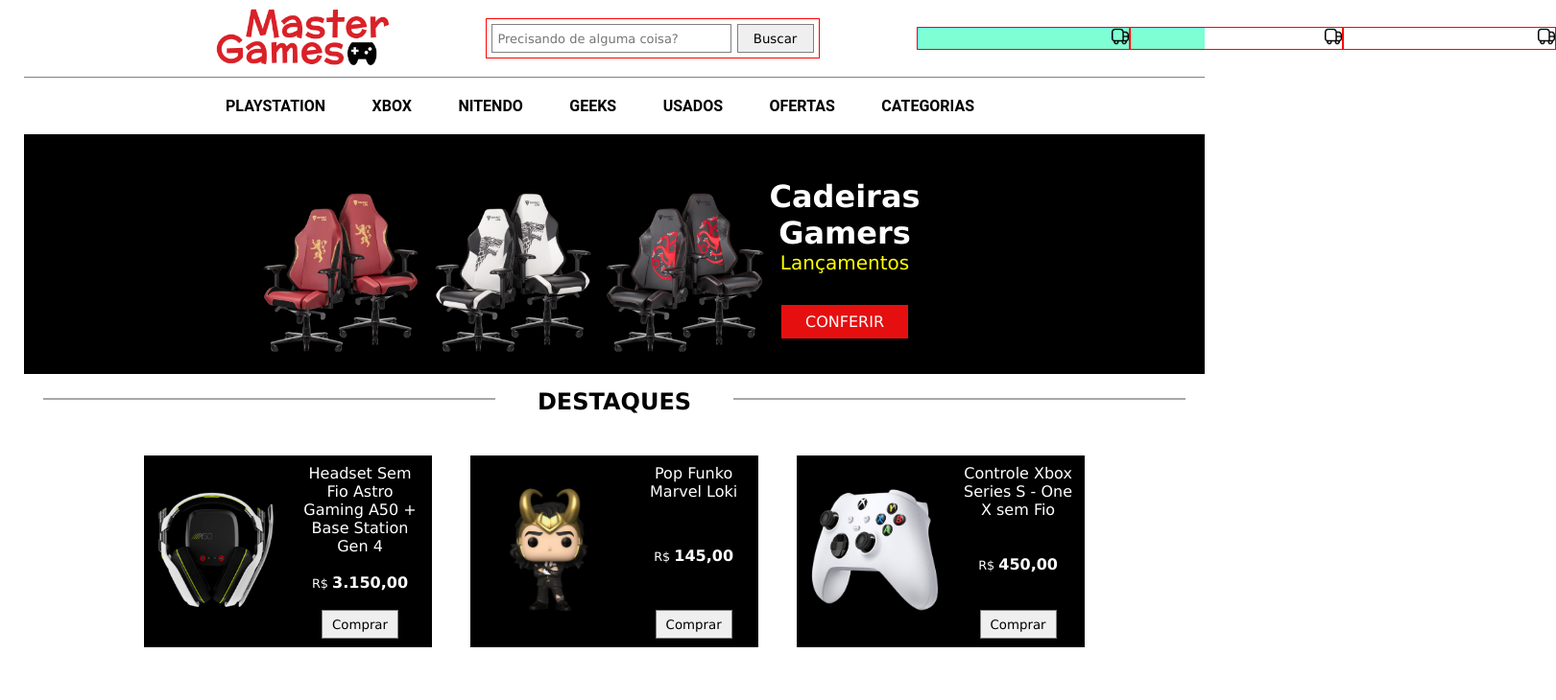
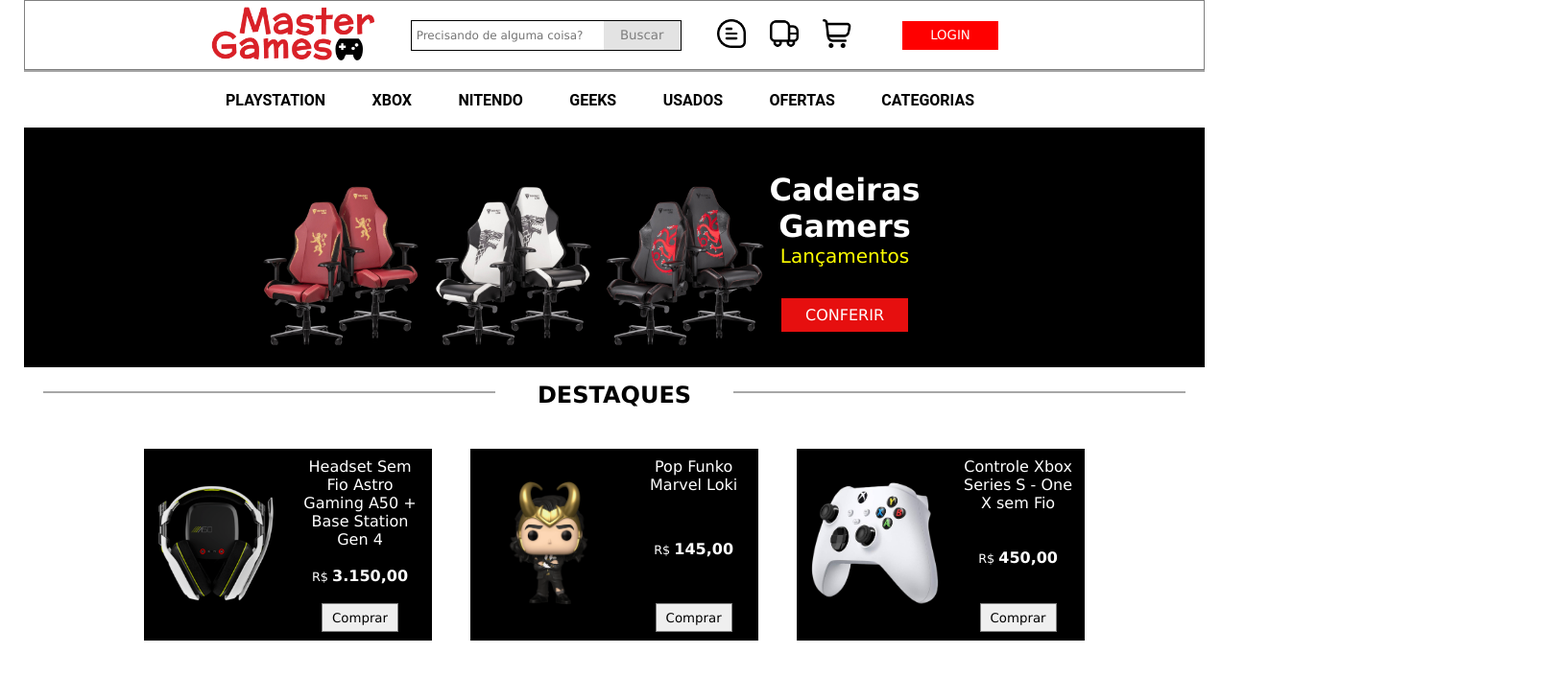
Before and after one commit to garciachaves/AtividadesUC9-SENAI-SP, a plain HTML site: page index.html in a window 1280 px wide. Shown: the top 730 px of the page at 96% size, 1621 px wide, since content can reach past the window. Drawn offline with Linux system fonts and the light colour scheme.

Commit message:
atualizando feature

```diff
--- a/css/style2.css
+++ b/css/style2.css
@@ -6,82 +6,118 @@
 }
 
 header{
-    width: 1230px;
+    width: 1100px;
     background-color: #fff;
     height: 80px;
     margin: auto; /*alinha os elementos no meio da página*/
+    border: 1px solid gray;
 }
 
 .container-grid{
-    width: 1230px;
+    width: 1230PX;
     height: 100%;
     margin: auto; /*distribui a margem por igual*/
     display: flex;
     justify-content: space-between; /*separa os conteudos apos utilizar o diplay flex*/
     align-items: center; /*alinhar os elementos*/
+    /*border: 1px solid greenyellow;*/
 }
+
+.container-grid-header{
+    width: 850px;
+    height: 100%;
+    margin: auto; /*distribui a margem por igual*/
+    display: flex;
+    justify-content: space-between; /*separa os conteudos apos utilizar o diplay flex*/
+    align-items: center; /*alinhar os elementos*/
+    /*border: 1px solid rgb(123, 47, 255);*/
+}
+
 
 .menu-inf{
     height: 60px;
     border-top: solid;
-    border-color: gray;
-    border-width: 1px;
+    border-color: #a5a5a5;
+    border-width: 2px;
 }
 
 .search{
-    padding: 5px;
-    border: 1px solid rgb(255, 0, 0);
+    padding: 0px;
+    margin: 10PX;
+    display: flex;
+    border: 1px solid #000000;
 }
 
 .area-search{
-    width: 250px;
+    width: 200px;
     height: 30px;
     padding: 5px;
-    font-size: small;
-    border-style: solid;
-    border-width: 1px;
-    border-color: gray;
+    font-size: 12px;
+    border: 0;
 }
 
 .area-search:hover{
-    border: 2px solid;
+    font-weight: bold;
 }
 
 #button-search{
+    opacity: 0.5;
     height: 30px;
     width: 80px;
+    background-color: #c9c9c9;
     cursor: pointer; /*muda cursor para mãozinha*/
-    border-style: solid;
-    border-width: 1px;
-    border-color: gray;
-}
-
-#button-search:hover{
-    background-color: rgb(182, 182, 182);
-    border: 2px solid black;
+    border: 0;
 }
 
 
-.container-grid img{
+#button-search:hover{
+    background-color: #969696;
+    font-weight: bold;
+}
+
+
+.logo-site img{
+    /*border: 1px solid blue;*/
     width: 180px; /*tamanho da logo*/
-    margin-left: 200px;
+    /*margin-left: 50px;  */
+    padding: 5px;
 }
 
 /*Icones do header*/
 
 .icons-container{
-    width: 300px;
+    width: 150px;
     display: flex;
-    background-color: aquamarine;
+    justify-content: space-between;
+    /*border: 1px solid orange;*/
 }
 
-.icon-header{
-    border: 1px solid red;
+.icon-header img{
+    width: 30px;
+    margin: 5px;
 }
 
-.icons-container img{
-    padding-left: 2px;
-    width: 20px;
+.container-button{
+    width: 150px;
+    height: 50px;
+    display: flex;
+    justify-content: center;
+    align-items: center;
+    /*border: 1px solid green;*/
+}
+
+.button-login{
+    height: 30px;
+    width: 100px;
+    border: 0;
+    cursor: pointer; /*muda cursor para mãozinha*/
+    background-color: #ff0000;
+    color: white;
+}
+
+.button-login:hover{
+    background-color: #ba0000;
+    font-weight: bold;
 }
 
 .menu{
--- a/index.html
+++ b/index.html
@@ -8,23 +8,28 @@
     <link rel="stylesheet" href="css/style2.css">
 </head>
 <body>
-    <header>
-        <div class="sup-barr container-grid">
+    <header class="container-grid">
+        <div class="container-grid-header">
+            <div class="logo-site">
             <a href=""><img src="img/logo.png" alt="Logo do Site Master Game"></a>
+            </div>
             <div class="search">
                 <input class="area-search" type="search" id="site-search" name="" placeholder="Precisando de alguma coisa?">
                 <button type="button" id="button-search" href="">Buscar</button>
             </div>
             <div class="icons-container">
                 <div class="icon-header">
-                    <a href=""><img  src="img/icon-caminhao.png" alt="ícone carrinho de compras"></a>
+                    <a href=""><img  src="img/icon-comente.png" alt="ícone carrinho de compras"></a>
                 </div>
                 <div class="icon-header">
                     <a href=""><img  src="img/icon-caminhao.png" alt="ícone carrinho de compras"></a>
                 </div>
                 <div class="icon-header">
-                    <a href=""><img  src="img/icon-caminhao.png" alt="ícone carrinho de compras"></a>
+                    <a href=""><img  src="img/icon-carrinho-de-compras.png" alt="ícone carrinho de compras"></a>
                 </div>
+            </div>
+            <div class="container-button">
+                <button type="button" class="button-login" id="button-login" href="">LOGIN</button>
             </div>
         </div>
     </header>
```
